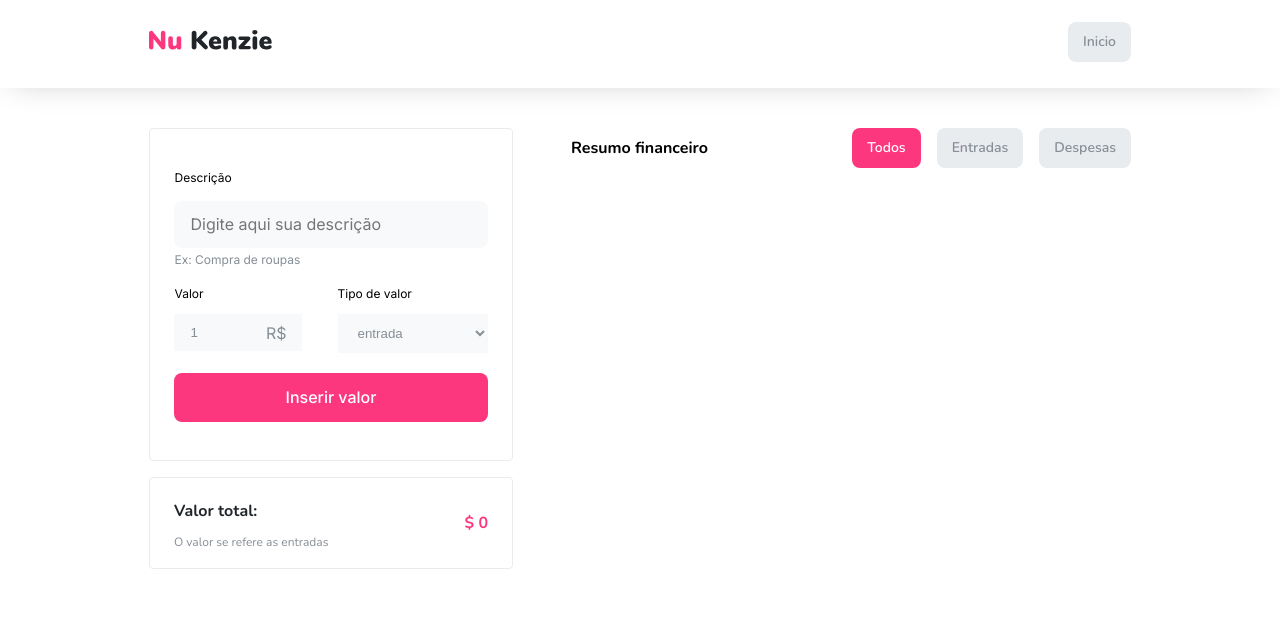
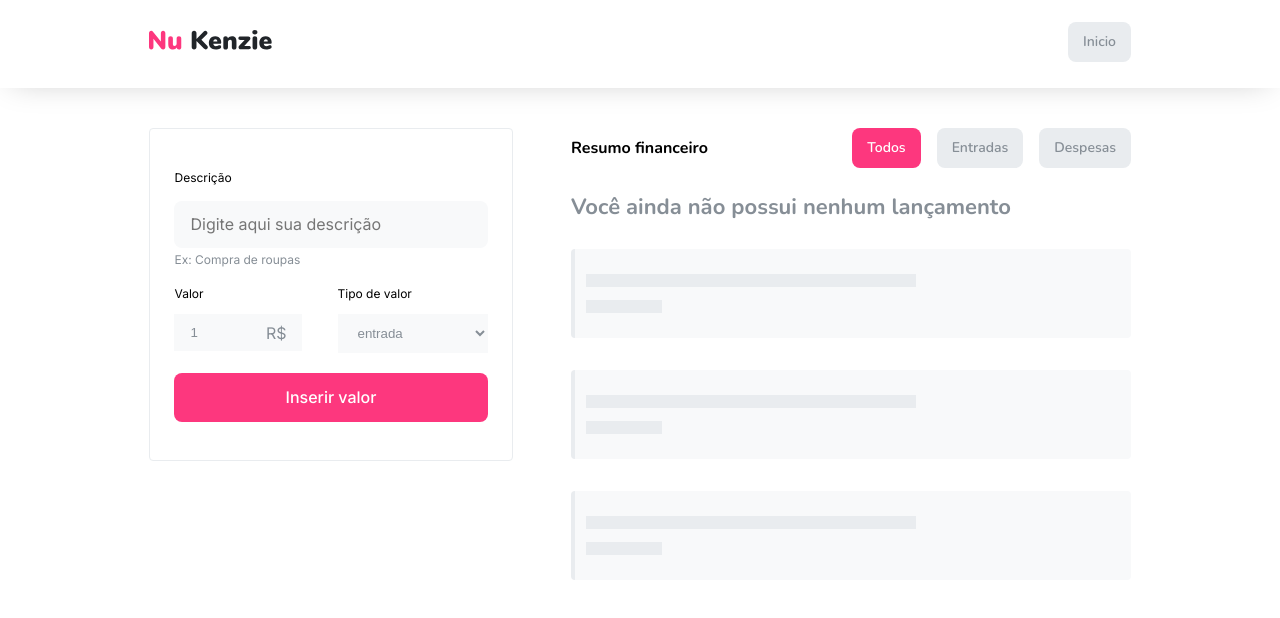
Before and after one commit to Kenzie-Academy-Brasil-Developers/react-entrega-s1-nu-kenzie-matheuschvs, a React (Create React App) app: page / in a window 1280 px wide. Shown: the top 618 px of the page. Built offline with nearby package versions, Linux system fonts and the light colour scheme.

Commit message:
feat: empty list message

```diff
--- /dev/null
+++ b/src/components/EmptyCard/index.jsx
@@ -0,0 +1,14 @@
+import './style.css'
+
+const EmptyCard = () => {
+  return (
+    <li
+      className='list-item--empty'
+    >
+      <div className='top-rectangle'></div>
+      <div className='bottom-rectangle'></div>
+    </li>
+  )
+}
+
+export { EmptyCard }
--- /dev/null
+++ b/src/components/EmptyCard/style.css
@@ -0,0 +1,23 @@
+.list-item--empty {
+  padding: 1.5625rem 0.6875rem;
+  background: var(--grey-1);
+  border-radius: 0.25rem;
+  border-left: 0.25rem solid var(--grey-2);
+}
+
+.list-item--empty + .list-item--empty {
+  margin-top: 2rem;
+}
+
+.top-rectangle {
+  width: 20.625rem;
+  height: 0.8125rem;
+  background: var(--grey-2);
+  margin-bottom: 0.8125rem;
+}
+
+.bottom-rectangle {
+  width: 4.75rem;
+  height: 0.8125rem;
+  background: var(--grey-2);
+}
--- a/src/components/List/index.jsx
+++ b/src/components/List/index.jsx
@@ -1,4 +1,5 @@
 import { Card } from '../Card'
+import { EmptyCard } from '../EmptyCard'
 
 import './style.css'
 
@@ -9,14 +10,23 @@ const List = ({
 }) => {
   return (
     <ul>
-      {filteredList.map((transaction, index) => (
+      {
+        filteredList.length > 0 ?
+          filteredList.map((transaction, index) => (
             <Card
               transaction={transaction}
               transactionsList={transactionsList}
               setTransactionsList={setTransactionsList}
               key={index}
             />
-      ))}
+          )) :
+          <>
+            <p className='empty-message'>Você ainda não possui nenhum lançamento</p>
+            <EmptyCard />
+            <EmptyCard />
+            <EmptyCard />
+          </>
+      }
     </ul>
   )
 }
--- a/src/components/List/style.css
+++ b/src/components/List/style.css
@@ -0,0 +1,5 @@
+.empty-message {
+  font: 700 1.375rem 'Nunito', sans-serif;
+  color: var(--grey-3);
+  margin-bottom: 1.6875rem;
+}
--- a/src/components/TotalMoney/index.jsx
+++ b/src/components/TotalMoney/index.jsx
@@ -6,7 +6,7 @@ const TotalMoney = ({ transactionsList }) => {
   )
 
   return (
-    <section className='total'>
+    <section className={`total ${transactionsList.length > 0 ? '' : 'total--hidden'}`}>
       <span>
         <h4 className='total__title'>Valor total:</h4>
         <p className='total__bottom'>O valor se refere as entradas</p>
--- a/src/components/TotalMoney/style.css
+++ b/src/components/TotalMoney/style.css
@@ -7,6 +7,10 @@
   display: flex;
   align-items: center;
   justify-content: space-between;
+}
+
+.total--hidden {
+  display: none;
 }
 
 .total__title {
```
Lines whose indentation alone changed are shown as unchanged.
